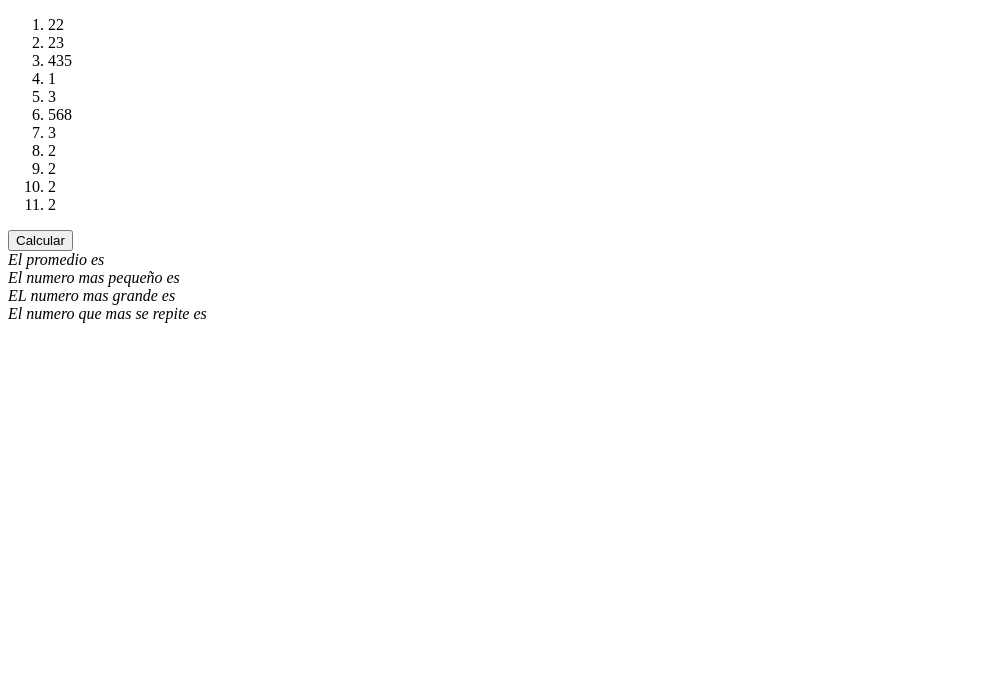
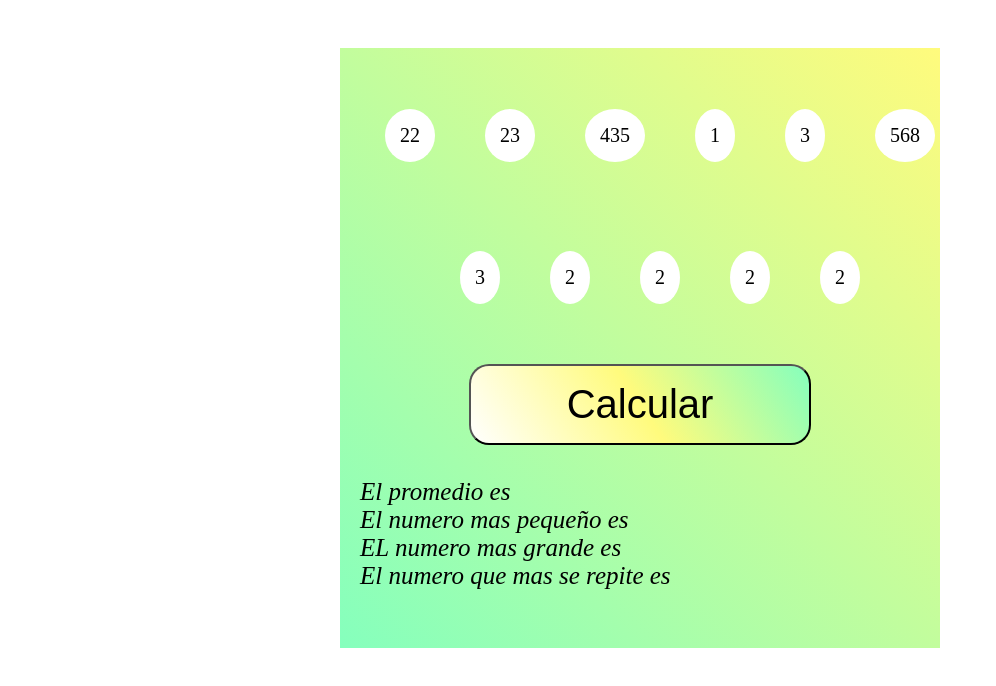
Before and after one commit to Fabrizio112/Tareas-R-Argentina-Programa, a plain HTML site: page Clase-5/Ejercicio 3/index.html in a window 1280 px wide. Shown: the whole page, without its empty margins (0-996 px from the left). Drawn offline with Linux system fonts and the light colour scheme.

Commit message:
Estiliza el ejercicio 3 de la clase 5
Se agregan los estilos correspondientes al ejercicio 3 de la clase 5 y ademas se agregan algunos elementos HTML para organizar un poco mejor el codigo

```diff
--- a/Clase-5/Ejercicio 3/index.html
+++ b/Clase-5/Ejercicio 3/index.html
@@ -11,6 +11,7 @@
 
 <body>
 
+    <div class="container">
         <ol>
             <li>22</li>
             <li>23</li>
@@ -24,15 +25,16 @@
             <li>2</li>
             <li>2</li>
         </ol>
+        <div class=" boton">
             <button id="boton">Calcular </button>
-
+        </div>
         <div class="resultado">
             <em id="prom">El promedio es </em> <br>
             <em id="small">El numero mas pequeño es </em><br>
             <em id="big">EL numero mas grande es</em><br>
             <em id="repite">El numero que mas se repite es</em><br>
         </div>
-
+    </div>
     <script src="index.js"></script>
 </body>
 
--- a/Clase-5/Ejercicio 3/style.css
+++ b/Clase-5/Ejercicio 3/style.css
@@ -0,0 +1,64 @@
+body {
+    padding: 0;
+    margin: 0;
+    box-sizing: border-box;
+}
+
+.container {
+    margin: 3rem auto;
+    width: 600px;
+    height: 600px;
+    display: flex;
+    justify-content: center;
+    align-items: center;
+    flex-direction: column;
+    background-color: #85FFBD;
+    background-image: linear-gradient(45deg, #85FFBD 0%, #FFFB7D 100%);
+
+}
+
+.container ol {
+    width: 100%;
+    height: 50%;
+    display: flex;
+    justify-content: center;
+    align-items: center;
+    flex-wrap: wrap;
+}
+
+ol li {
+    list-style-type: none;
+    font-size: 20px;
+    background-color: white;
+    border-radius: 50%;
+    padding: 15px;
+    margin: 25px;
+}
+
+.container .boton {
+    width: 100%;
+    height: 20%;
+    text-align: center;
+}
+
+.boton #boton {
+    padding: 1rem 6rem;
+    font-size: 40px;
+    font-family: Arial, Helvetica, sans-serif;
+    background-color: #85FFBD;
+    background-image: linear-gradient(237deg, #85FFBD 0%, #FFFB7D 50%, #ffffff 100%);
+    border-radius: 20px;
+    transition: 2s cubic-bezier(0.175, 0.885, 0.32, 1.275);
+}
+
+#boton:hover {
+    cursor: pointer;
+    transform: rotate(360deg);
+}
+
+.container .resultado {
+    width: 100%;
+    height: 30%;
+    font-size: 25px;
+    margin-left: 40px;
+}
```
Lines whose indentation alone changed are shown as unchanged.
